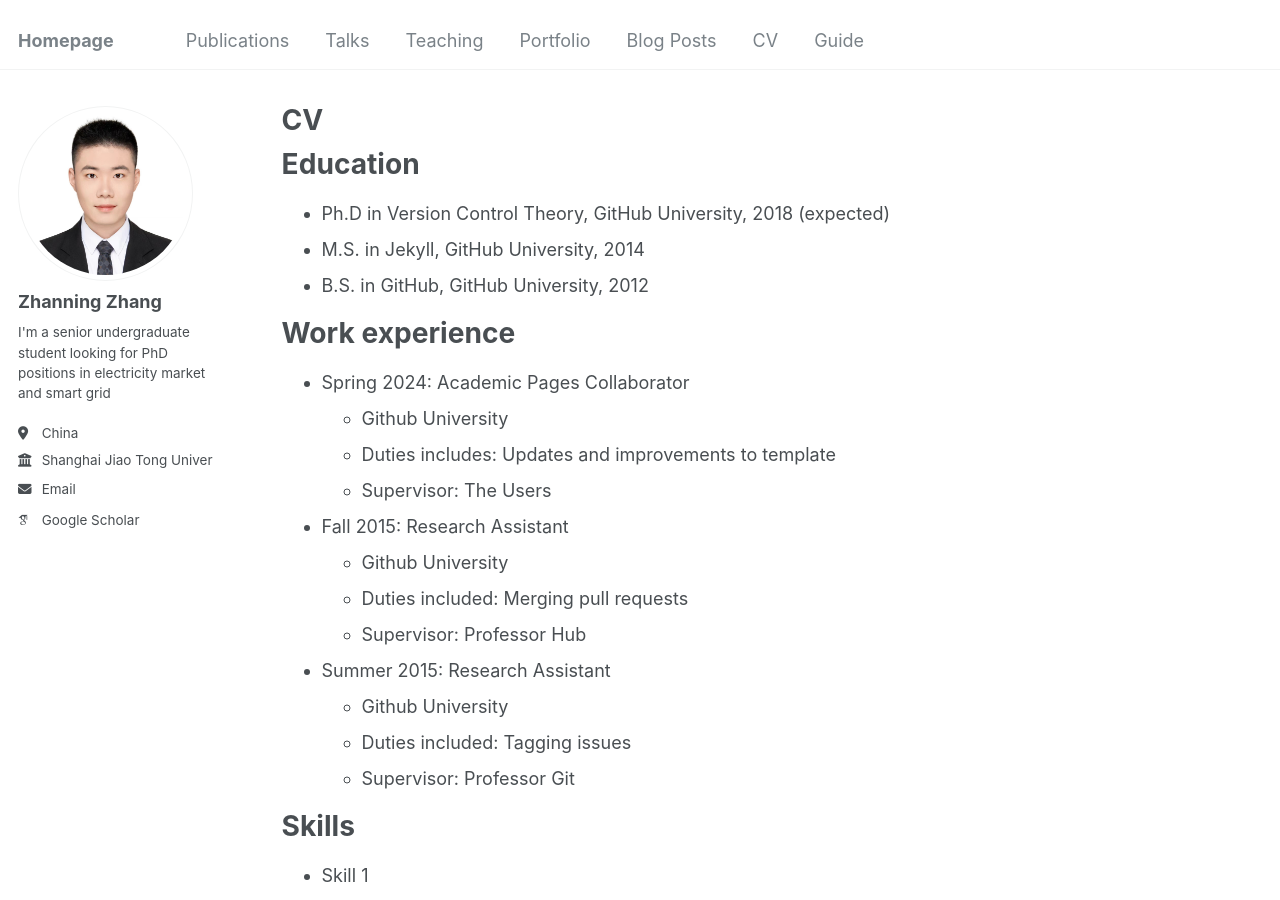
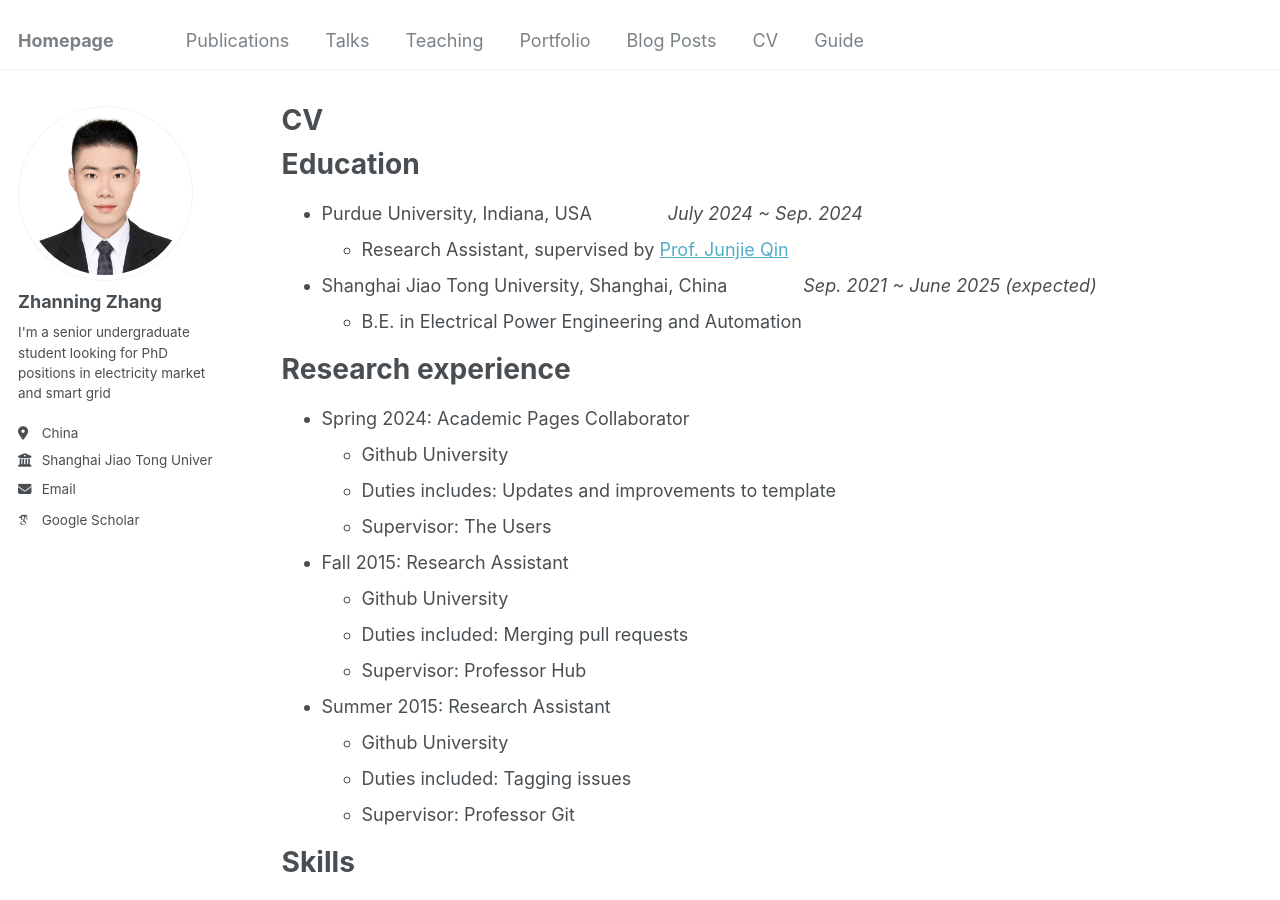
Before and after one commit to znzhang02/ZN.Zhang, a Jekyll site: the page built from _pages/cv.md, in a window 1280 px wide and 900 px high. Built offline with Jekyll 4.4.1, drawn with Linux system fonts in a browser that asks for light colours; some web fonts are replaced.

Commit message:
Update cv.md

```diff
--- a/_pages/cv.md
+++ b/_pages/cv.md
@@ -11,11 +11,20 @@ redirect_from:
 
 Education
 ======
-* Ph.D in Version Control Theory, GitHub University, 2018 (expected)
-* M.S. in Jekyll, GitHub University, 2014
-* B.S. in GitHub, GitHub University, 2012
+* Purdue University, Indiana, USA
+  &nbsp;&nbsp;&nbsp;&nbsp;&nbsp;&nbsp;&nbsp;&nbsp;&nbsp;&nbsp;&nbsp;&nbsp;&nbsp;
+  _July 2024 ~ Sep. 2024_
+  * Research Assistant, supervised by [Prof. Junjie Qin](https://engineering.purdue.edu/people/junjie.qin.1)
 
-Work experience
+* Shanghai Jiao Tong University, Shanghai, China
+  &nbsp;&nbsp;&nbsp;&nbsp;&nbsp;&nbsp;&nbsp;&nbsp;&nbsp;&nbsp;&nbsp;&nbsp;&nbsp;
+  _Sep. 2021 ~ June 2025 (expected)_
+  * B.E. in Electrical Power Engineering and Automation
+
+
+
+
+Research experience
 ======
 * Spring 2024: Academic Pages Collaborator
   * Github University
```
